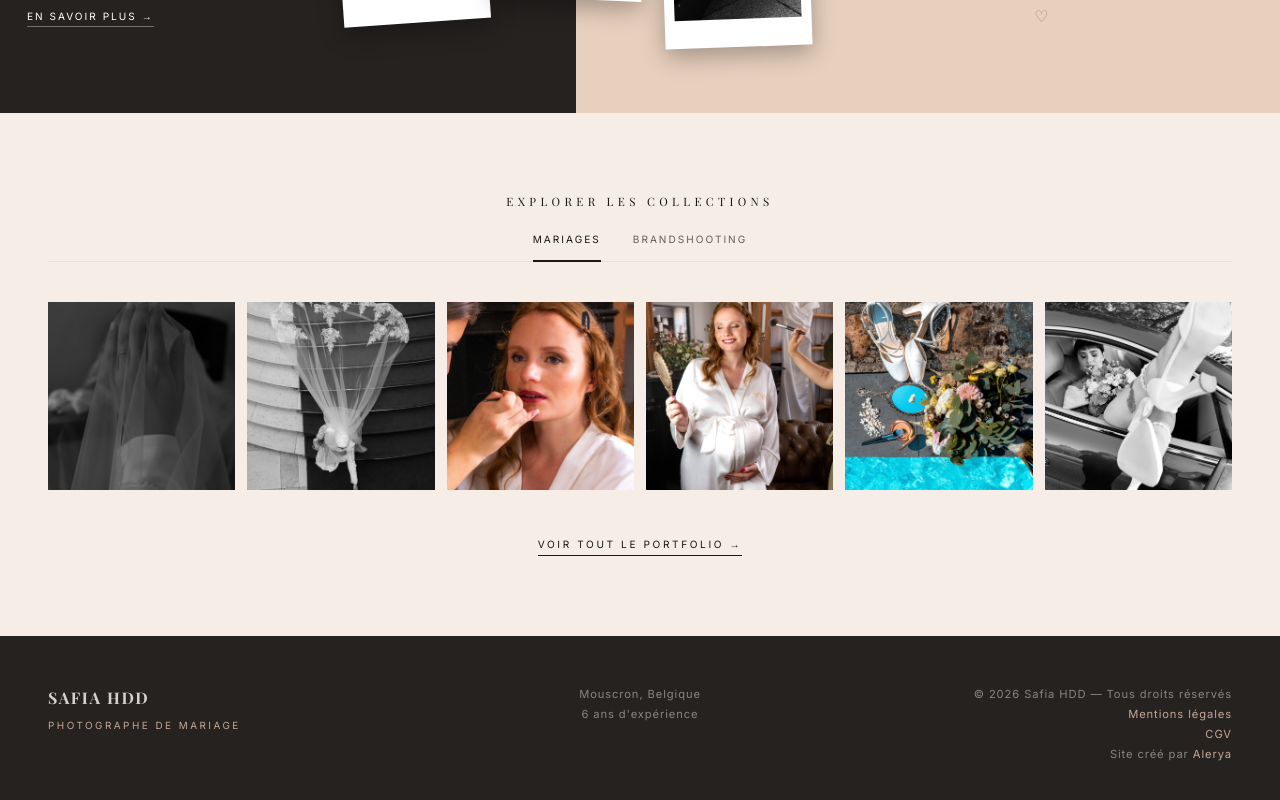
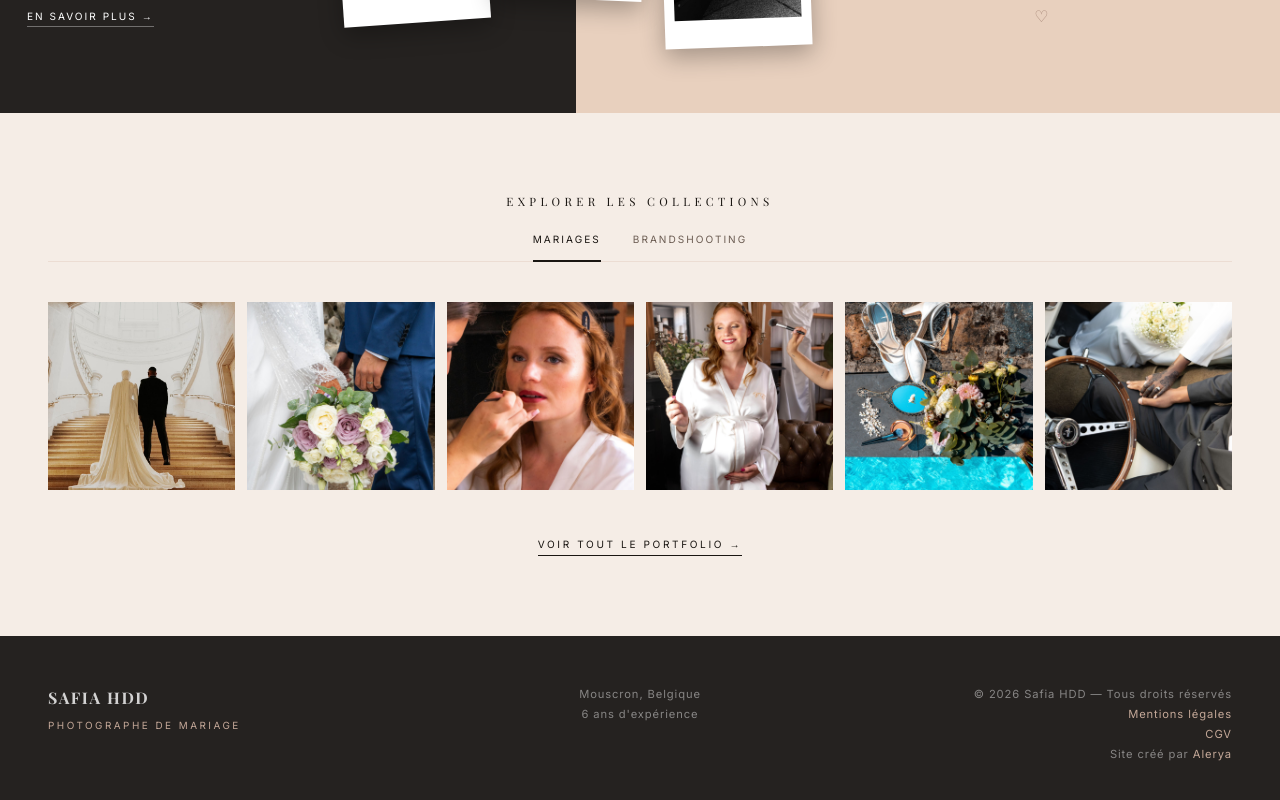
Before and after one commit to Melissaa49/safia-hdd, a Nuxt app: page / in a window 1280 px wide. Shown: the part 1067-1867 px from the top of the page. Built offline with nearby package versions, Linux system fonts and the light colour scheme; a web font is replaced by a local one.

Commit message:
rectification

```diff
--- a/pages/index.vue
+++ b/pages/index.vue
@@ -17,20 +17,20 @@ const approchePolaroids = [
 
 const collectionsImages = {
   Mariages: [
-    '/images/galery/mariage.jpg',
-    '/images/galery/mariage1.jpg',
+    '/images/galery/mariage11.jpg',
+    '/images/galery/mariage6.jpg',
     '/images/galery/mariage3.JPG',
     '/images/galery/mariage4.JPG',
     '/images/galery/mariage7.jpg',
-    '/images/galery/mariage10.jpg',
+    '/images/galery/mariage6.JPG',
   ],
   Brandshooting: [
-    '/images/galery/entrepreneur.jpg',
-    '/images/galery/entrepreneur2.jpg',
+    '/images/galery/entrepreneur6.jpg',
+    '/images/galery/entrepreneur8.jpg',
     '/images/galery/entrepreneur3.jpg',
-    '/images/galery/entrepreneur4.jpg',
-    '/images/galery/entrepreneur8.jpg',
-    '/images/galery/entrepreneur11.jpg',
+    '/images/galery/entrepreneur13.jpg',
+    '/images/galery/entrepreneur14.jpg',
+    '/images/galery/entrepreneur10.jpg',
   ],
 }
 
```
